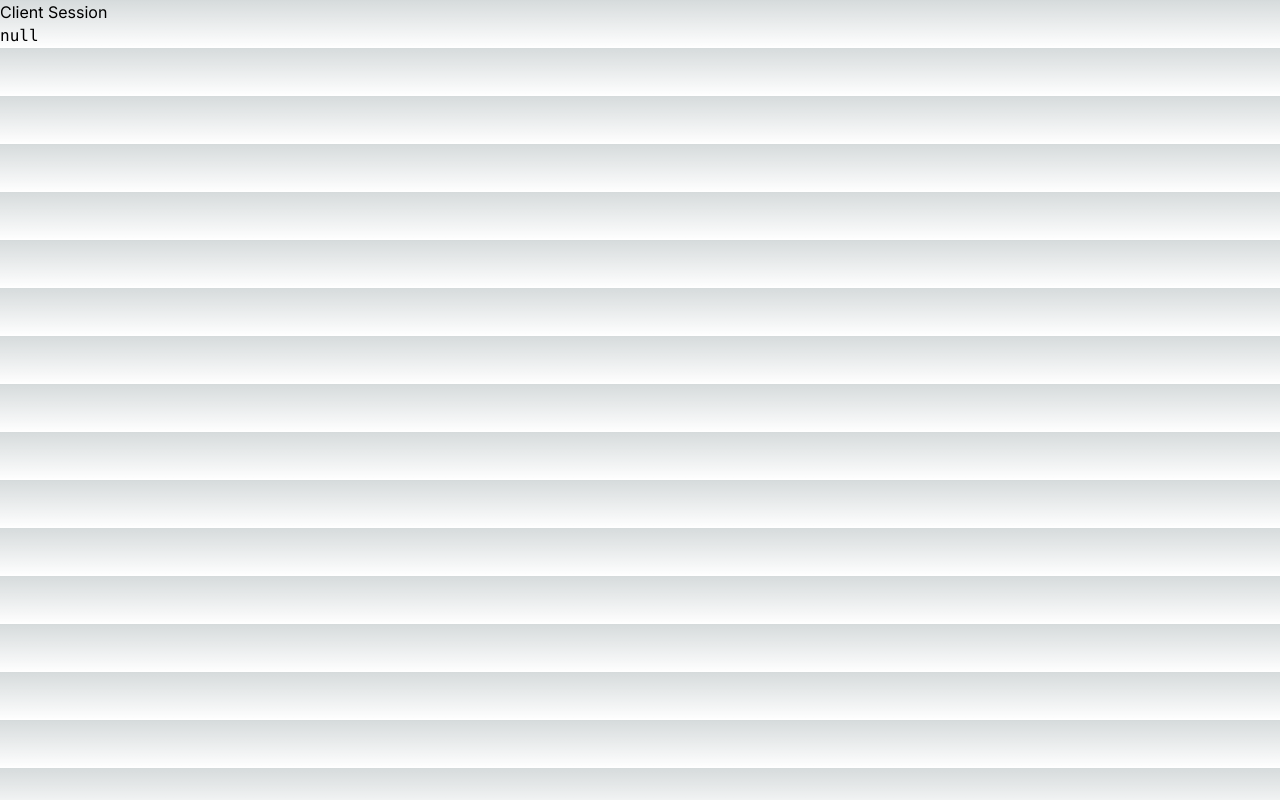
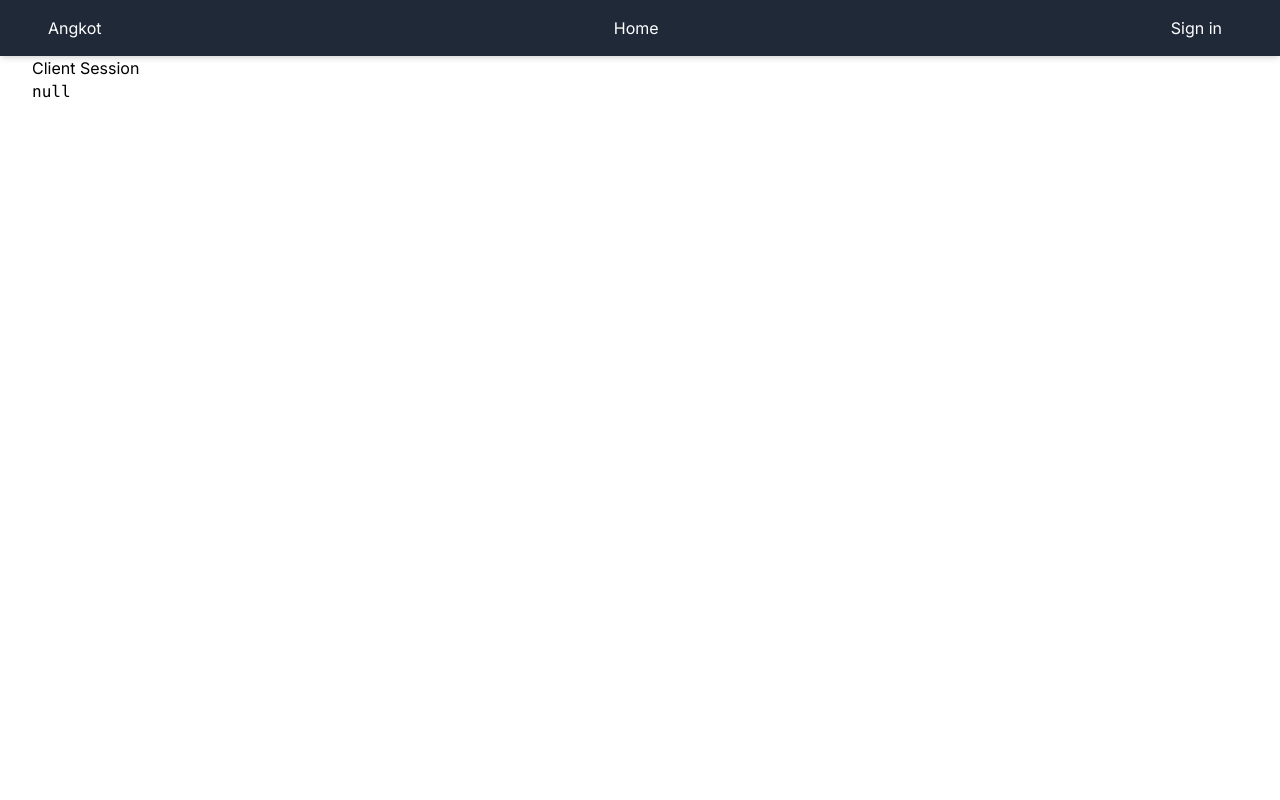
Before and after one commit to husenEF/antar-jemput, a Next.js app: page /user in a window 1280 px wide. Built offline with nearby package versions, Linux system fonts and the light colour scheme; no server answers.

Commit message:
add header

```diff
--- a/app/globals.css
+++ b/app/globals.css
@@ -16,7 +16,7 @@
   }
 }
 
-body {
+/* body {
   color: rgb(var(--foreground-rgb));
   background: linear-gradient(
       to bottom,
@@ -24,7 +24,7 @@ body {
       rgb(var(--background-end-rgb))
     )
     rgb(var(--background-start-rgb));
-}
+} */
 
 @layer utilities {
   .text-balance {
--- a/app/layout.tsx
+++ b/app/layout.tsx
@@ -1,7 +1,9 @@
 import type { Metadata } from "next";
 import { Inter } from "next/font/google";
+import clsx from "clsx";
+import { MainProvider } from "@/src/providers/MainProvider";
+import Header from "@/src/components/Header";
 import "./globals.css";
-import { NextAuthProvider } from "@/src/providers/NextAuthProvider";
 
 const inter = Inter({ subsets: ["latin"] });
 
@@ -17,8 +19,11 @@ export default function RootLayout({
 }>) {
   return (
     <html lang="en">
-      <body className={inter.className}>
-        <NextAuthProvider>{children}</NextAuthProvider>
+      <body className={clsx(inter.className)}>
+        <MainProvider>
+          <Header />
+          <div className="mx-auto max-w-7xl sm:px-6 lg:px-8">{children}</div>
+        </MainProvider>
       </body>
     </html>
   );
--- a/app/page.tsx
+++ b/app/page.tsx
@@ -6,7 +6,6 @@ import {
 } from "@/src/components/buttons.component";
 import { authOptions } from "@/src/lib/auth";
 import { getServerSession } from "next-auth";
-import Image from "next/image";
 
 export default async function Home() {
   const session = await getServerSession(authOptions);
@@ -14,6 +13,7 @@ export default async function Home() {
 
   return (
     <main
+      id="page-main"
       style={{
         display: "flex",
         justifyContent: "center",
--- a/app/user/page.tsx
+++ b/app/user/page.tsx
@@ -6,11 +6,11 @@ const Page = () => {
   const { data: session } = useSession();
 
   return (
-    <>
+    <main id="main-user">
       <h1>Client Session</h1>
-      <pre>{JSON.stringify(session)}</pre>
-    </>
+      <pre>{JSON.stringify(session, null, 2)}</pre>
+    </main>
   );
 };
 
-export default Page
+export default Page;
--- a/next.config.mjs
+++ b/next.config.mjs
@@ -1,4 +1,15 @@
 /** @type {import('next').NextConfig} */
-const nextConfig = {};
+const nextConfig = {
+    images: {
+        dangerouslyAllowSVG: true,
+        remotePatterns: [
+            {
+                protocol: 'https',
+                hostname: 'tailwindui.com',
+                port: '',
+            },
+        ]
+    }
+};
 
 export default nextConfig;
--- a/package.json
+++ b/package.json
@@ -10,9 +10,13 @@
     "postinstall": "prisma generate"
   },
   "dependencies": {
+    "@headlessui/react": "^2.1.2",
+    "@heroicons/react": "^2.1.5",
     "@prisma/client": "^5.18.0",
     "@vercel/postgres": "^0.9.0",
     "bcryptjs": "^2.4.3",
+    "clsx": "^2.1.1",
+    "heroicons": "^2.1.5",
     "next": "14.2.5",
     "next-auth": "^4.24.7",
     "react": "^18",
--- /dev/null
+++ b/src/components/Header/Header.tsx
@@ -0,0 +1,28 @@
+import { getServerSession } from "next-auth";
+import Link from "next/link";
+import { LoginButton, LogoutButton } from "../buttons.component";
+
+const Header: React.FC = async () => {
+  const session = await getServerSession();
+  console.log({ session });
+
+  return (
+    <header className="bg-gray-800 text-white p-4 shadow-md">
+      <div className="container mx-auto flex justify-between items-center max-w-7xl sm:px-6 lg:px-8">
+        <Link href="/">Angkot</Link>
+        <nav className="space-x-4">
+          <Link href="/">Home</Link>
+          {session && (
+            <>
+              <Link href="/user">User</Link>
+              <Link href="/antar-jemput">Antar Jemput</Link>
+            </>
+          )}
+        </nav>
+        <div>{session ? <LogoutButton /> : <LoginButton />}</div>
+      </div>
+    </header>
+  );
+};
+
+export default Header;
--- /dev/null
+++ b/src/components/Header/index.ts
@@ -0,0 +1 @@
+export { default } from './Header'
--- a/src/lib/auth.ts
+++ b/src/lib/auth.ts
@@ -28,8 +28,6 @@ export const authOptions: NextAuthOptions = {
                         email: credentials.email,
                     },
                 });
-                console.log({ L31: user });
-
 
                 if (!user || !(await compare(credentials.password, user.password!))) {
                     return null;
@@ -47,7 +45,8 @@ export const authOptions: NextAuthOptions = {
     ],
     callbacks: {
         session: ({ session, token }) => {
-            console.log("Session Callback", { session, token });
+            console.log({ L48: session, token });
+
             return {
                 ...session,
                 user: {
@@ -58,7 +57,6 @@ export const authOptions: NextAuthOptions = {
             };
         },
         jwt: ({ token, user }) => {
-            console.log("JWT Callback", { token, user });
             if (user) {
                 const u = user as unknown as any;
                 return {
--- /dev/null
+++ b/src/providers/MainProvider.tsx
@@ -0,0 +1,16 @@
+"use client";
+
+import ErrorBoundary from "@/src/components/errorBoundary";
+import { NextAuthProvider } from "./NextAuthProvider";
+
+type Props = {
+  children?: React.ReactNode;
+};
+
+export const MainProvider = ({ children }: Props) => {
+  return (
+    <NextAuthProvider>
+      <ErrorBoundary>{children}</ErrorBoundary>
+    </NextAuthProvider>
+  );
+};
--- a/src/providers/NextAuthProvider.tsx
+++ b/src/providers/NextAuthProvider.tsx
@@ -1,16 +1,11 @@
 "use client";
 
 import { SessionProvider } from "next-auth/react";
-import ErrorBoundary from "@/src/components/errorBoundary";
 
 type Props = {
   children?: React.ReactNode;
 };
 
 export const NextAuthProvider = ({ children }: Props) => {
-  return (
-    <ErrorBoundary>
-      <SessionProvider>{children}</SessionProvider>
-    </ErrorBoundary>
-  );
+  return <SessionProvider>{children}</SessionProvider>;
 };
--- a/tailwind.config.ts
+++ b/tailwind.config.ts
@@ -5,6 +5,7 @@ const config: Config = {
     "./pages/**/*.{js,ts,jsx,tsx,mdx}",
     "./components/**/*.{js,ts,jsx,tsx,mdx}",
     "./app/**/*.{js,ts,jsx,tsx,mdx}",
+    "./src/**/*.{js,ts,jsx,tsx,mdx}",
   ],
   theme: {
     extend: {
```
Also changed, not shown: 2 other files (tests, documents, lock files or other folders).
